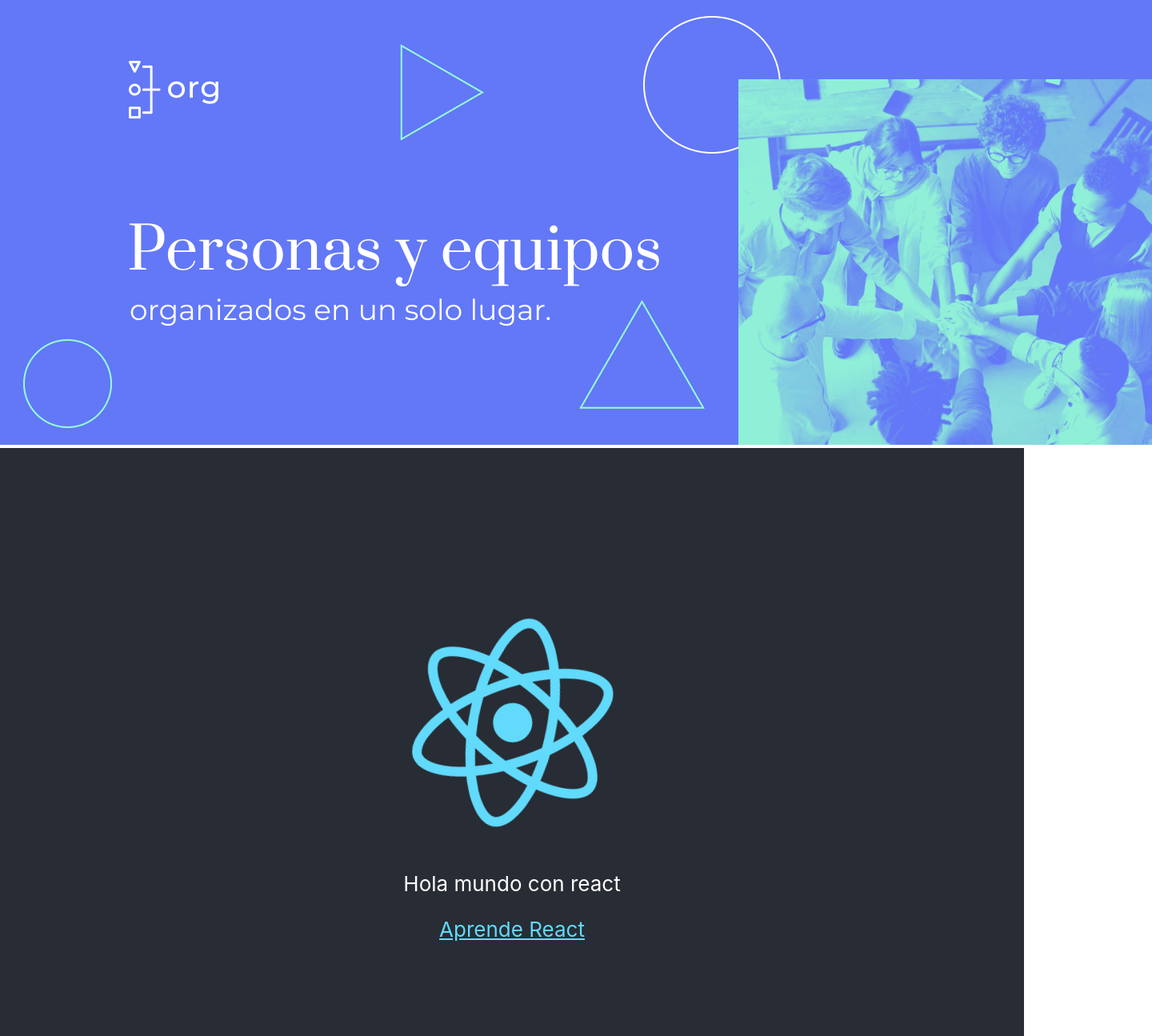
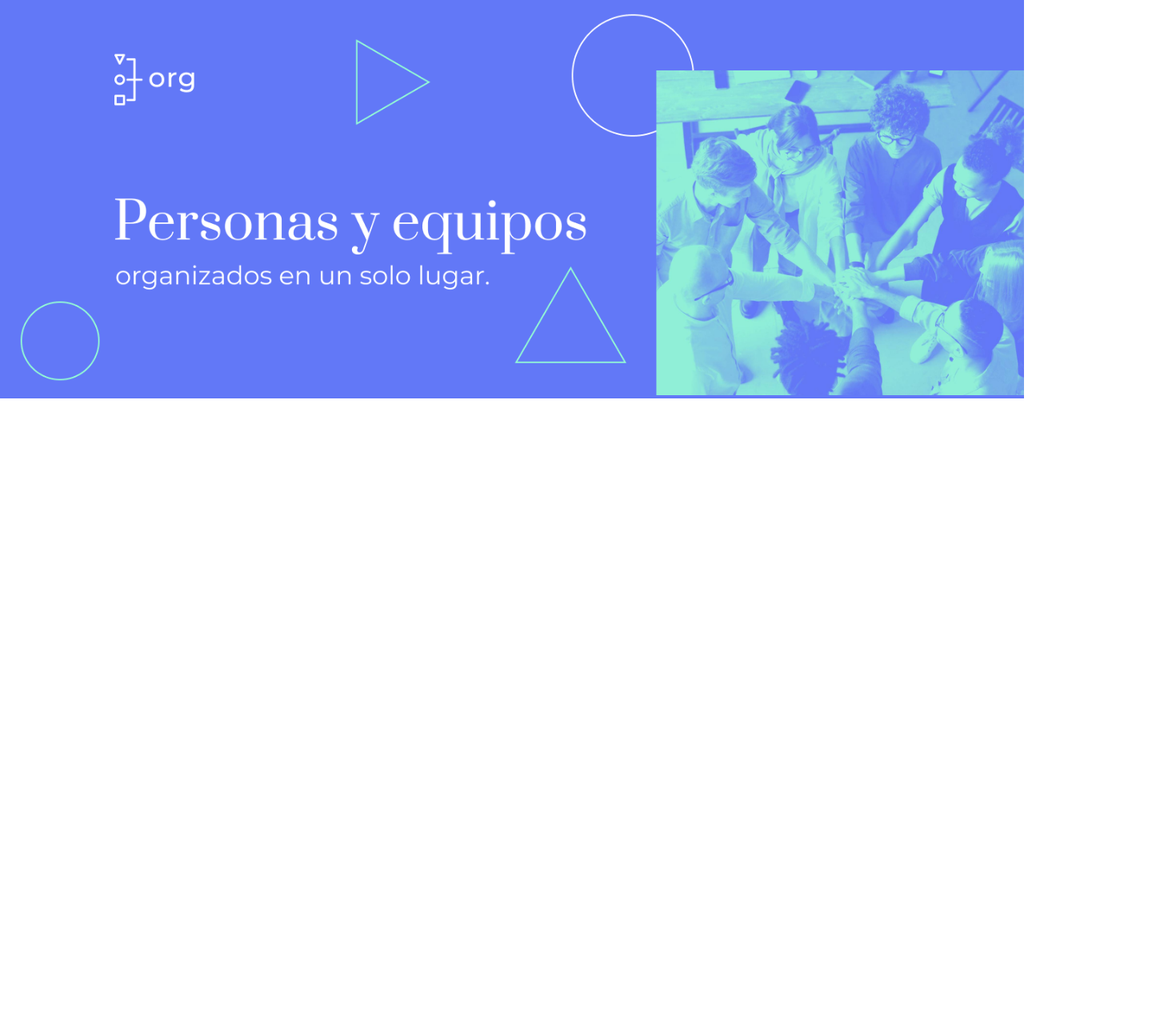
Before and after one commit to FannaMC/org, a React (Create React App) app: page / in a window 1280 px wide. Shown: the top 1295 px of the page at 80% size, 1440 px wide, since content can reach past the window. After the commit the page ends 800 px from the top, so only its background shows below. Built offline with nearby package versions, Linux system fonts and the light colour scheme.

Commit message:
mas cambios header

```diff
--- a/src/App.js
+++ b/src/App.js
@@ -7,20 +7,7 @@ function App() {
   return (
     <div className="App">
       <Header />
-      <header className="App-header">
-        <img src={logo} className="App-logo" alt="logo" />
-        <p>
-          Hola mundo con react
-        </p>
-        <a
-          className="App-link"
-          href="https://reactjs.org"
-          target="_blank"
-          rel="noopener noreferrer"
-        >
-          Aprende React
-        </a>
-      </header>
+
     </div>
   );
 }
--- a/src/componentes/Header/Header.js
+++ b/src/componentes/Header/Header.js
@@ -1,7 +1,7 @@
 import "./Header.css"
 
 function Header () {
-    return <header>
+    return <header className="header">
         <img src='/img/header.png' alt='Org' />
     </header>
 }
```
